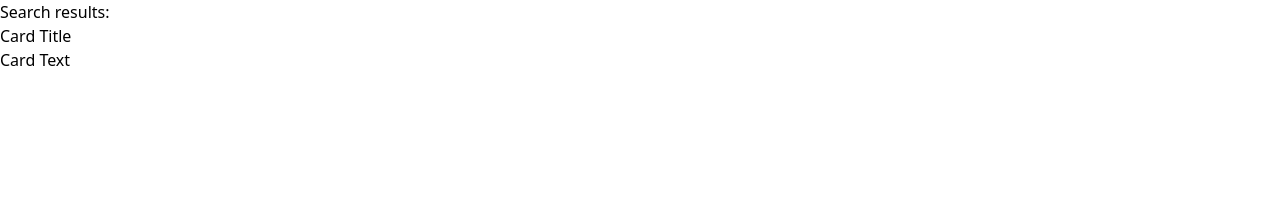
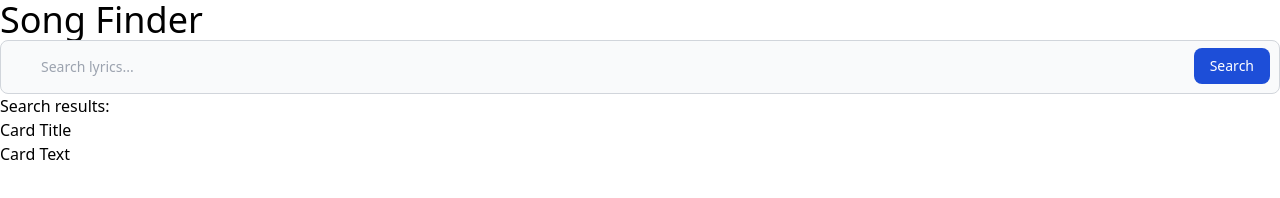
Before and after one commit to gurverm/Map-Application, a plain HTML site: page index.html in a window 1280 px wide. Drawn offline with nearby package versions, Linux system fonts and the light colour scheme.

Commit message:
Add search box

```diff
--- a/index.html
+++ b/index.html
@@ -7,7 +7,21 @@
     <script src="https://cdn.tailwindcss.com"></script>
     <title>Document</title>
   </head>
+
   <body>
+    <header>
+        <h1 class="text-4xl">Song Finder</h1>
+    </header>
+    <form>
+        <div class="relative">
+            <input type="search" id="default-search"
+                class="block w-full p-4 pl-10 text-sm text-gray-900 border border-gray-300 rounded-lg bg-gray-50 focus:ring-blue-500 focus:border-blue-500 dark:bg-gray-700 dark:border-gray-600 dark:placeholder-gray-400 dark:text-white dark:focus:ring-blue-500 dark:focus:border-blue-500"
+                placeholder="Search lyrics..." required>
+            <button type="submit"
+                class="text-white absolute right-2.5 bottom-2.5 bg-blue-700 hover:bg-blue-800 focus:ring-4 focus:outline-none focus:ring-blue-300 font-medium rounded-lg text-sm px-4 py-2 dark:bg-blue-600 dark:hover:bg-blue-700 dark:focus:ring-blue-800">Search</button>
+        </div>
+    </form>
+
     <main>
       <section id="search-results">
         <h3>Search results:</h3>
@@ -19,6 +33,8 @@
         </div>
       </section>
     </main>
+
     <script src="https://code.jquery.com/jquery-3.6.3.min.js"></script>
+    <script src="./assets/js/script.js"></script>
   </body>
 </html>
```
